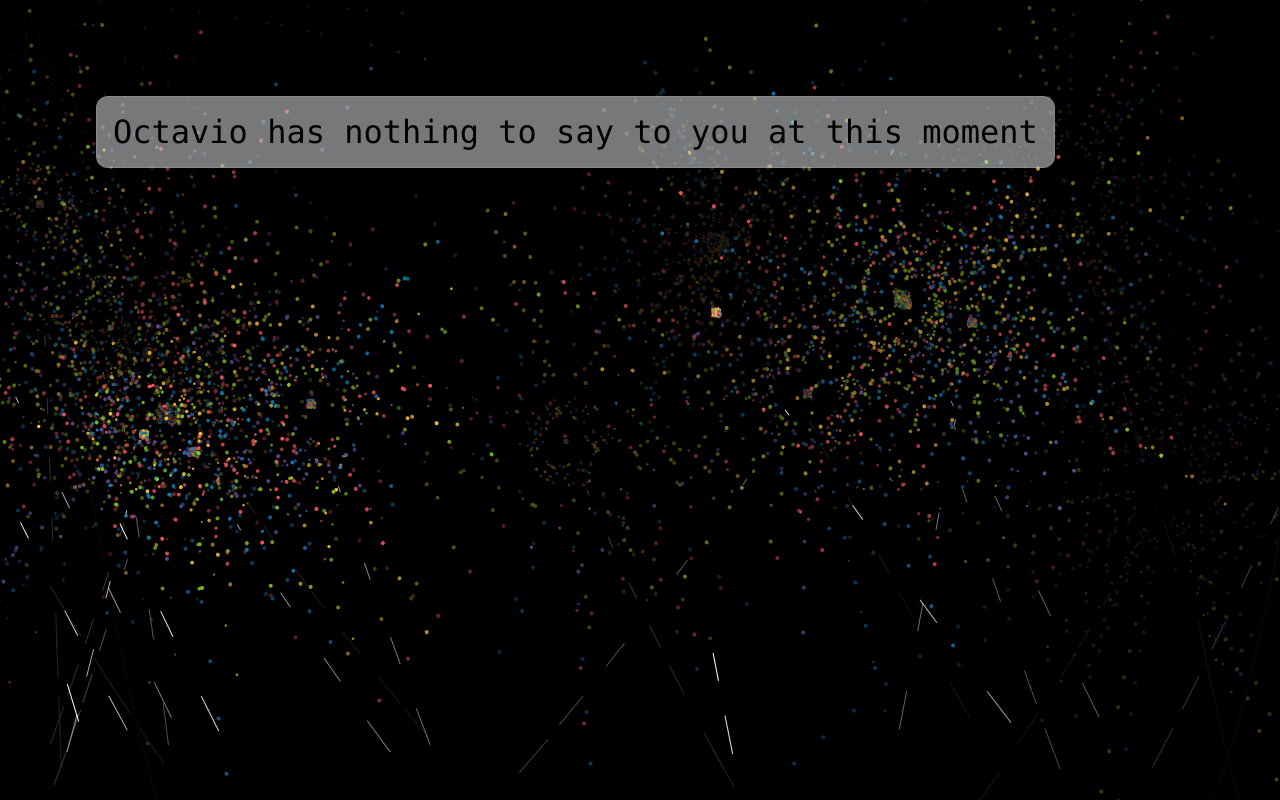
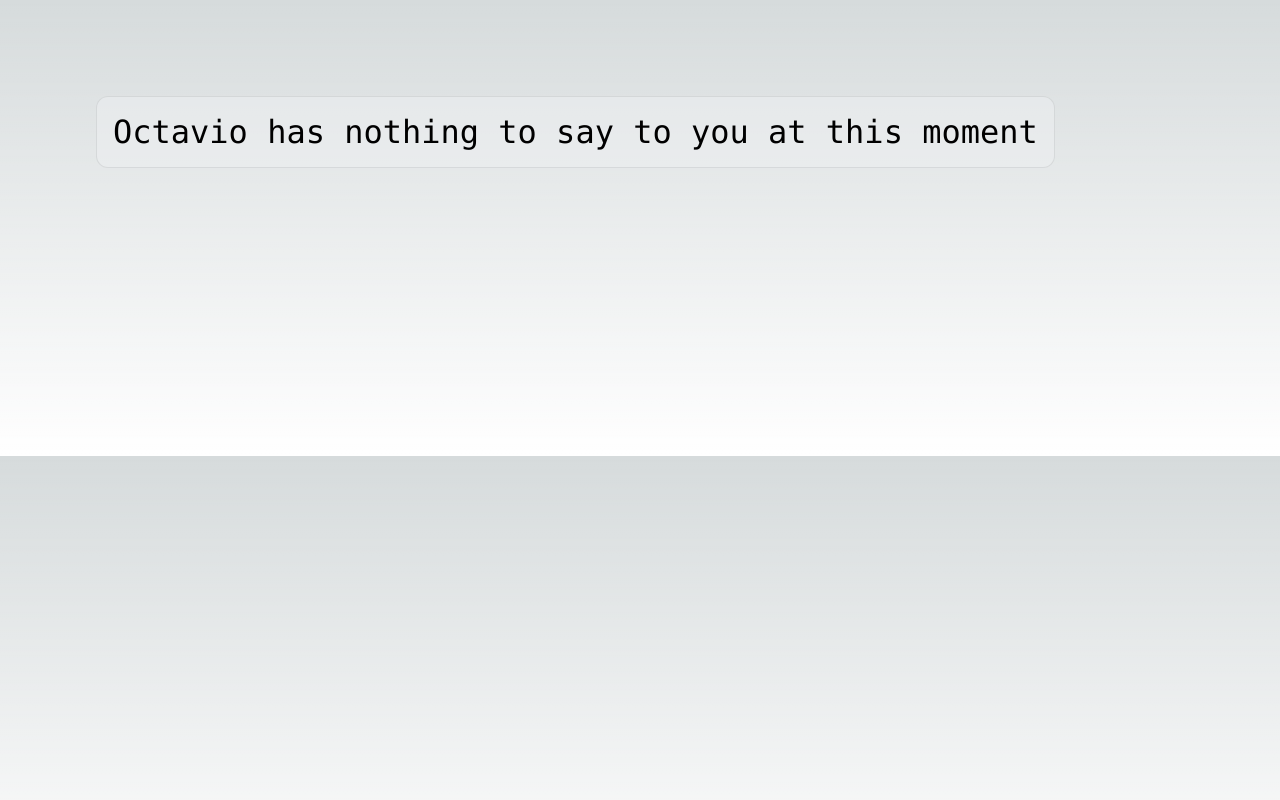
Before and after one commit to Ovillena/bday-greet, a Next.js app: page / in a window 1280 px wide. Built offline with nearby package versions, Linux system fonts and the light colour scheme.

Commit message:
no particles when no message

```diff
--- a/src/pages/index.tsx
+++ b/src/pages/index.tsx
@@ -17,7 +17,7 @@ export default function Home() {
         <meta name="viewport" content="width=device-width, initial-scale=1" />
         <link rel="icon" href="/favicon.ico" />
       </Head>
-        <ParticlesBackground></ParticlesBackground>
+      {m && n && <ParticlesBackground></ParticlesBackground>}
       <main className={styles.main}>
         <div className={styles.description}>
           <p>
```
